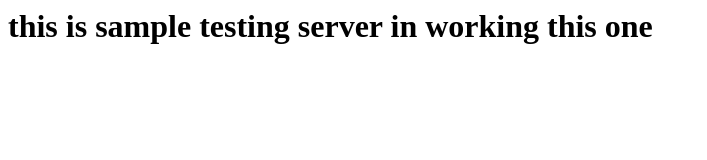
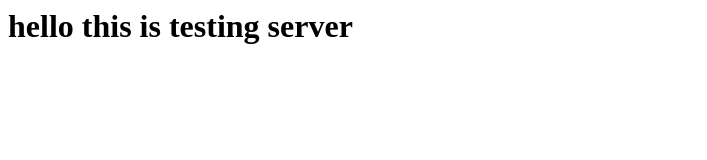
Before and after one commit to munimadugusathish/exe, a plain HTML site: page index.html in a window 1280 px wide. Shown: the whole page, without its empty margins (0-707 px from the left). Drawn offline with Linux system fonts and the light colour scheme.

Commit message:
new file

```diff
--- a/index.html
+++ b/index.html
@@ -1 +1 @@
-<h1> this is sample testing server in working this one </h1>
+<h1>hello this is testing server </h1>
```
